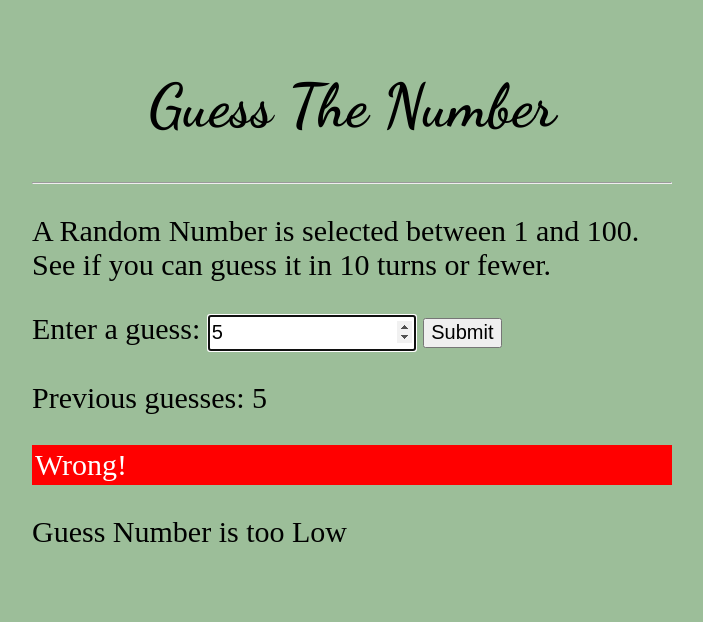
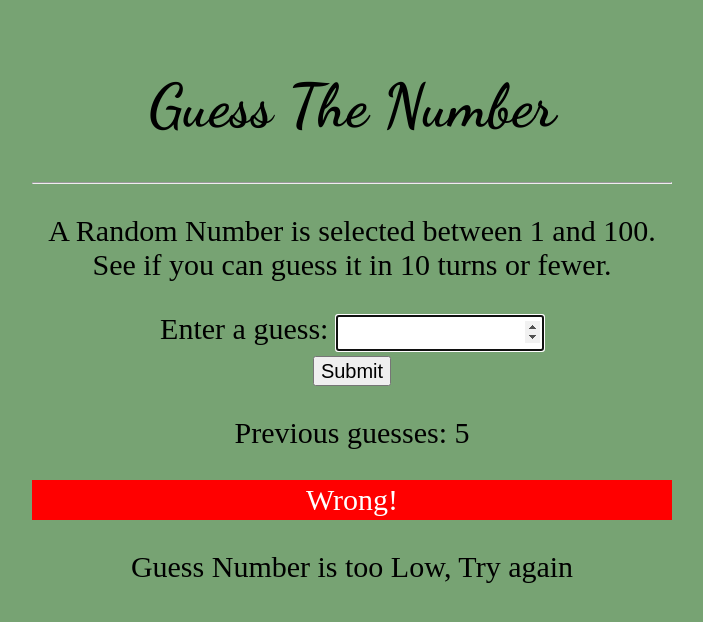
Before and after one commit to lakshaygoel2000/Guessing-Game, a plain HTML site: page index.html in a window 1280 px wide. Both pictures are taken after typing "5" into the empty fields and a click on the input "Submit". Shown: the whole page, without its empty margins (288-991 px from the left). Drawn offline with Linux system fonts and the light colour scheme.

Commit message:
update padding

```diff
--- a/index.html
+++ b/index.html
@@ -17,9 +17,10 @@
         max-width: 800px;
         min-width: 480px;
         margin: 0 auto;
-        padding: 1em 3em 0em 3em ;
-        background-color: rgb(156, 190, 153);
+        padding: 1em;
+        background-color: rgb(119, 163, 115);
         font-size: 30px;
+        text-align: center;
       }
       #head{
         font-family: dancing script;
@@ -55,7 +56,7 @@
     <p id="rule">A Random Number is selected between 1 and 100. See if you can guess it in 10 turns or fewer. </p>
     <div class="form">
         <label for="guessField">Enter a guess: </label>
-        <input type="number" min="1" max="100" required id="guessField" class="guessField">
+        <input type="number" min="1" max="100" required id="guessField" class="guessField"><br>
         <input type="submit" value="Submit" class="guessSubmit">
 
     </div>
--- a/script.js
+++ b/script.js
@@ -30,17 +30,18 @@ guessSubmit.addEventListener('click', () =>{
 
         else{
             if(userGuess > rand_num){
-                lowOrHi.textContent = 'Guess Number is too high';
+                lowOrHi.textContent = 'Guess Number is too high, Try again';
 
             }
             else if(userGuess < rand_num){
-                lowOrHi.textContent = 'Guess Number is too Low';
+                lowOrHi.textContent = 'Guess Number is too Low, Try again';
             }
             lastResult.textContent = 'Wrong!';
             lastResult.style.backgroundColor = 'red';
 
         }
         guessCount++;
+        guessField.value ='';
         guessField.focus();
     // }
 });
```
